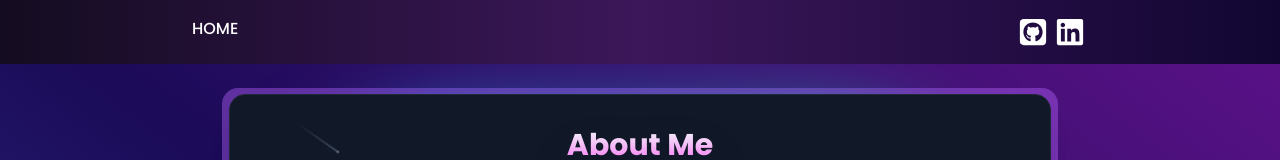
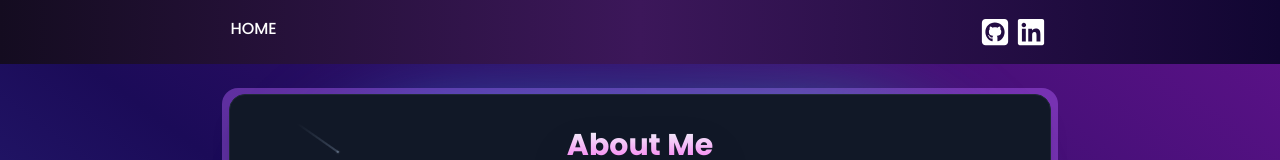
Before and after one commit to Erma-T/All-Solutions-for-Frontend-Mentor-Challenge, a Next.js app: page / in a window 1280 px wide. Shown: the top 160 px of the page. Built offline with nearby package versions, Linux system fonts and the light colour scheme.

Commit message:
navbar fix

```diff
--- a/src/app/components/navbar.tsx
+++ b/src/app/components/navbar.tsx
@@ -5,7 +5,7 @@ import { FaGlobe } from "react-icons/fa6";
 
 const Navbar = () =>{
     return(
-        <div className="sticky lg:px-[5rem] top-0 z-50 w-full flex flex-wrap min-h-[4rem] bg-gradient-to-r from-[#140c20] via-[#3c175a] to-[#110632]">
+        <div className="sticky lg:px-[8rem] top-0 z-50 w-full flex flex-wrap min-h-[4rem] bg-gradient-to-r from-[#140c20] via-[#3c175a] to-[#110632]">
 
             <div className="header flex w-[80%] justify-between m-auto py-[1rem]">
                 <div>
```
